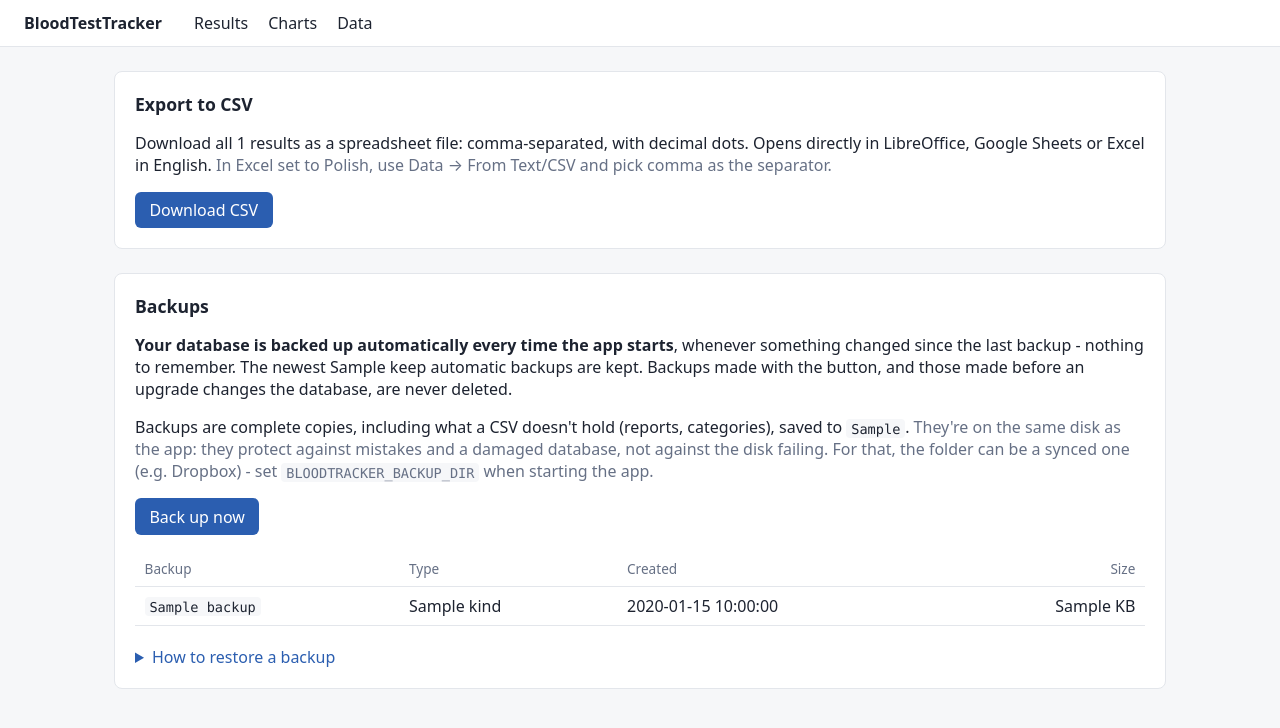
After one commit to nataliarogoza/BloodTestTracker, a Python web app: template bloodtracker/templates/data.html in a window 1280 px wide. The commit adds this page. Shown: the top 728 px of the page. Run offline with Jinja, Linux system fonts and the light colour scheme; the template is opened without the code that fills it: most values are stand-ins (such as "Sample title", 1, 10 or a date in 2020).

Commit message:
Add Data page with CSV export and automatic backups

```diff
--- a/bloodtracker/config.py
+++ b/bloodtracker/config.py
@@ -1,10 +1,13 @@
-""" Paths and settings. The database location can be overridden with BLOODTRACKER_DB """
+""" Paths and settings. Each can be overridden with an environment variable:
+    BLOODTRACKER_DB, BLOODTRACKER_BACKUP_DIR, BLOODTRACKER_PORT """
 import os
 from pathlib import Path
 
 PACKAGE_DIR = Path(__file__).resolve().parent
 PROJECT_DIR = PACKAGE_DIR.parent
 DB_PATH = Path(os.environ.get("BLOODTRACKER_DB", PROJECT_DIR / "data" / "tracker.db"))
+# Next to the project folder (not inside it), e.g. ~/Desktop/BloodTestTracker_backups
+BACKUP_DIR = Path(os.environ.get("BLOODTRACKER_BACKUP_DIR", PROJECT_DIR.parent / f"{PROJECT_DIR.name}_backups"))
 
 HOST = "127.0.0.1" # Local only - health data is never exposed to the network
 PORT = int(os.environ.get("BLOODTRACKER_PORT", "8000"))
--- a/bloodtracker/static/css/app.css
+++ b/bloodtracker/static/css/app.css
@@ -130,3 +130,35 @@ tr.htmx-swapping { opacity: 0; transition: opacity 0.3s; }
 .section-title { font-size: 1rem; margin: 1.5rem 0 0.5rem; }
 .results.stats { margin-top: 1rem; table-layout: auto; }
 .card-header select { min-width: 20rem; max-width: 100%; }
+
+/* Data page */
+a.button {
+    display: inline-block;
+    padding: 0.45rem 0.9rem;
+    border-radius: 6px;
+    background: var(--accent);
+    color: white;
+    text-decoration: none;
+}
+a.button:hover { filter: brightness(1.1); }
+code {
+    font-family: ui-monospace, "SFMono-Regular", Menlo, Consolas, monospace;
+    font-size: 0.85em;
+    background: var(--bg);
+    padding: 0.1rem 0.3rem;
+    border-radius: 4px;
+    word-break: break-all;
+}
+kbd {
+    font-family: inherit;
+    font-size: 0.85em;
+    border: 1px solid var(--border);
+    border-bottom-width: 2px;
+    border-radius: 4px;
+    padding: 0 0.3rem;
+}
+.results.backups { margin-top: 1rem; table-layout: auto; }
+.restore { margin-top: 1.25rem; }
+.restore summary { cursor: pointer; color: var(--accent); }
+.restore li { margin: 0.4rem 0; }
+#backups .success, #backups .error { margin: 0.5rem 0 0; }
--- a/bloodtracker/templates/base.html
+++ b/bloodtracker/templates/base.html
@@ -17,6 +17,7 @@
         <nav>
             <a href="/">Results</a>
             <a href="/charts">Charts</a>
+            <a href="/data">Data</a>
         </nav>
     </header>
     <main class="container">
--- /dev/null
+++ b/bloodtracker/templates/data.html
@@ -0,0 +1,37 @@
+{% extends "base.html" %}
+{% block title %}Data - BloodTestTracker{% endblock %}
+{% block content %}
+<section class="card">
+    <h2>Export to CSV</h2>
+    <p>Download all {{ result_count }} results as a spreadsheet file: comma-separated, with decimal dots.
+       Opens directly in LibreOffice, Google Sheets or Excel in English.
+       <span class="muted">In Excel set to Polish, use Data → From Text/CSV and pick comma as the separator.</span></p>
+    <a class="button" href="/export/results.csv" download>Download CSV</a>
+</section>
+
+<section class="card">
+    <h2>Backups</h2>
+    <p><strong>Your database is backed up automatically every time the app starts</strong>, whenever something
+       changed since the last backup - nothing to remember. The newest {{ keep }} automatic backups are kept.
+       Backups made with the button, and those made before an upgrade changes the database, are never deleted.</p>
+    <p>Backups are complete copies, including what a CSV doesn't hold (reports, categories), saved to
+       <code>{{ backup_dir }}</code>.
+       <span class="muted">They're on the same disk as the app: they protect against mistakes and a damaged
+       database, not against the disk failing. For that, the folder can be a synced one (e.g. Dropbox) - set
+       <code>BLOODTRACKER_BACKUP_DIR</code> when starting the app.</span></p>
+    <div id="backups">
+        {% include "partials/backups.html" %}
+    </div>
+
+    <details class="restore">
+        <summary>How to restore a backup</summary>
+        <ol>
+            <li>Stop the app: <kbd>Ctrl</kbd>+<kbd>C</kbd> in the terminal where it runs.</li>
+            <li>Copy the backup over your database:<br>
+                <code>cp "{{ backup_dir }}/BACKUP_NAME.db" "{{ db_path }}"</code></li>
+            <li>Start the app again.</li>
+        </ol>
+        <p class="muted">Tip: back up first, so you can undo the restore too.</p>
+    </details>
+</section>
+{% endblock %}
--- /dev/null
+++ b/bloodtracker/templates/partials/backups.html
@@ -0,0 +1,18 @@
+{# The backup button and list. HTMX replaces this whole block after a new backup. #}
+{# Optional: automatic backups happen at startup anyway. Useful before a big change. #}
+<button hx-post="/backups" hx-target="#backups" hx-swap="innerHTML">Back up now</button>
+{% if message %}<p class="success" role="status">{{ message }}</p>{% endif %}
+{% if error %}<p class="error" role="alert">{{ error }}</p>{% endif %}
+
+{% if backups %}
+<table class="results backups">
+    <thead><tr><th>Backup</th><th>Type</th><th>Created</th><th class="num">Size</th></tr></thead>
+    <tbody>
+        {% for b in backups %}
+        <tr><td><code>{{ b.name }}</code></td><td>{{ b.kind }}</td><td>{{ b.created }}</td><td class="num">{{ b.size_kb }} KB</td></tr>
+        {% endfor %}
+    </tbody>
+</table>
+{% else %}
+<p class="muted">No backups yet.</p>
+{% endif %}
```
Also changed, not shown: bloodtracker/app.py (+53 -14 lines), bloodtracker/db.py (+53 -6 lines), bloodtracker/services.py (+35 -0 lines), tests/conftest.py (+10 -4 lines), tests/test_db.py (+109 -0 lines), tests/test_pages.py (+75 -0 lines), tests/test_services.py (+42 -0 lines).
